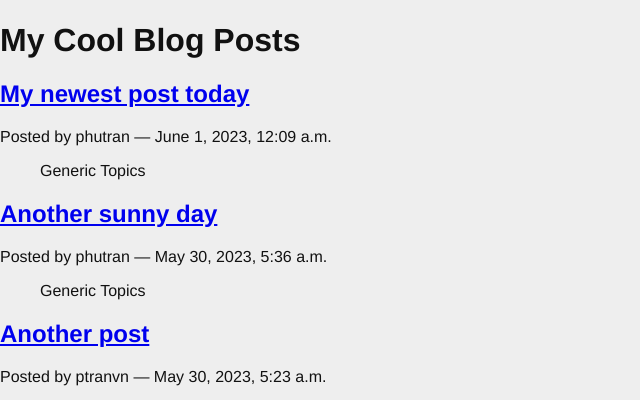
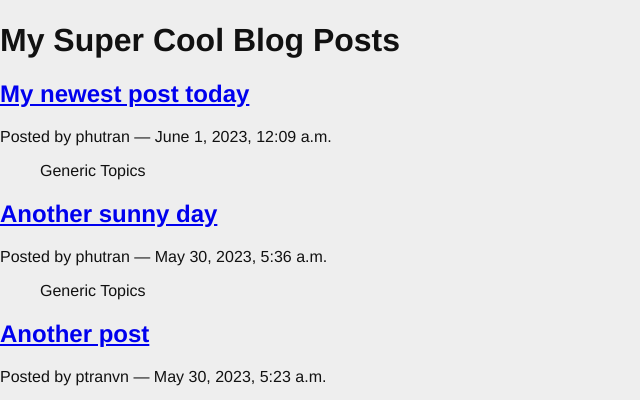
Before and after one commit to ptranvn/my_django_blog, a Django app: page / in a window 1280 px wide. Shown: the part 20-420 px from the top of the page, without its empty margins (0-640 px from the left). Run offline with Django 4.2, Linux system fonts and the light colour scheme; data comes from the database, SQL or seed files in the repository; both versions use the stored data as it was after the commit.

Commit message:
Change blog title to make it cooler

```diff
--- a/blogging/templates/blogging/list.html
+++ b/blogging/templates/blogging/list.html
@@ -1,6 +1,6 @@
 {% extends "base.html" %}
 {% block content %}
-  <h1>My Cool Blog Posts</h1>
+  <h1>My Super Cool Blog Posts</h1>
   {% comment %} here is where the query happens {% endcomment %}
   {% for post in post_list %}
     <div class="post">
--- a/blogging/tests.py
+++ b/blogging/tests.py
@@ -50,7 +50,7 @@ class FrontEndTestCase(TestCase):
         resp = self.client.get("/")
         # the content of the rendered response is always a bytestring
         resp_text = resp.content.decode(resp.charset)
-        self.assertTrue("My Cool Blog Posts" in resp_text)
+        self.assertTrue("My Super Cool Blog Posts" in resp_text)
         for count in range(1, 11):
             title = "Post %d Title" % count
             if count < 6:
```
Also changed, not shown: db.sqlite3.
